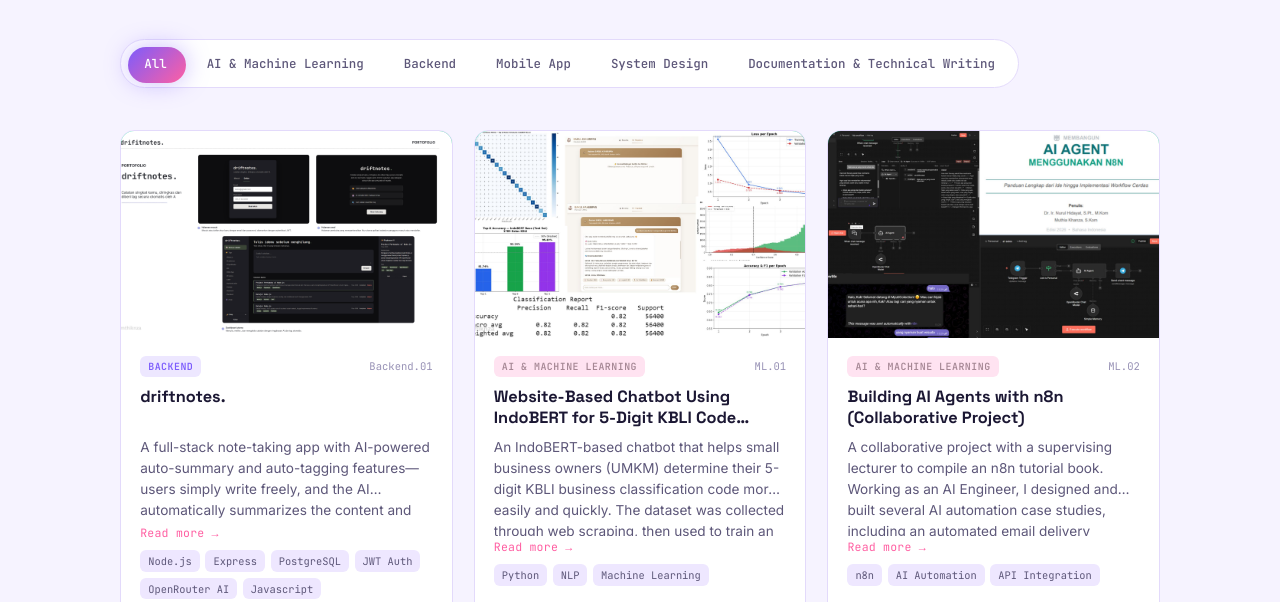
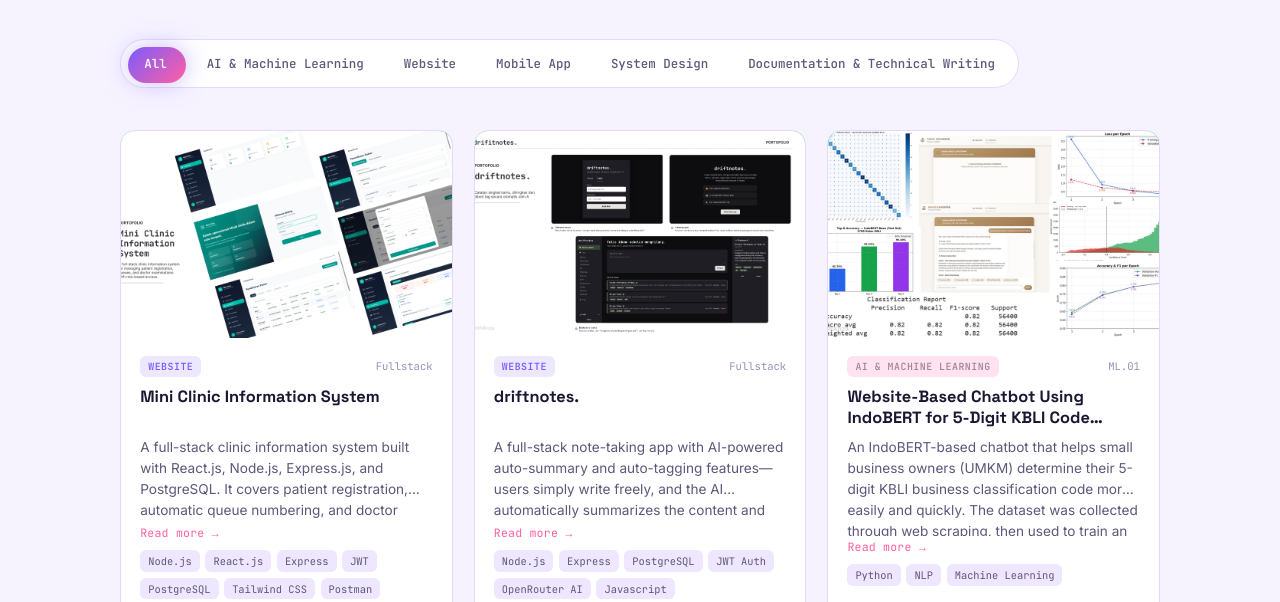
Before and after one commit to Mut127/portofolio, a plain HTML site: page index.html in a window 1280 px wide. Shown: the part 2086-2688 px from the top of the page. Drawn offline with Linux system fonts and the light colour scheme.

Commit message:
add new project

```diff
--- a/index.html
+++ b/index.html
@@ -62,7 +62,7 @@
       <!-- <div class="eyebrow reveal in">Open to full-time work</div> -->
       <h1 class="hero-name reveal in">Muthia<br><em>Khanza</em></h1>
       <div class="role-line reveal in"><span id="role-text">AI Enthusiast</span><span class="cursor"></span></div>
-      <p class="hero-sub reveal in">Fresh Informatics graduate passionate about artificial intelligence, backend engineering, and system design, building intelligent, scalable, and reliable software for real-world problems.</p>
+      <p class="hero-sub reveal in">Fresh Informatics graduate passionate about artificial intelligence, website development, and system design, building intelligent, scalable, and reliable software for real-world problems.</p>
       <div class="hero-cta reveal in">
         <a href="#projects" class="btn-primary">See My Projects →</a>
         <a href="#contact" class="btn-secondary">Contact Me</a>
@@ -91,7 +91,7 @@
 </div>
     <div class="about-grid">
       <div class="about-text reveal">
-  <p>I'm Muthia Khanza, an Informatics graduate from Universitas Jenderal Soedirman, focused on Artificial Intelligence, System Design, Backend Development, Data, and Machine Learning. I love turning ideas into apps people actually use.</p>
+  <p>I'm Muthia Khanza, an Informatics graduate from Universitas Jenderal Soedirman, focused on Artificial Intelligence, System Design, Website Development, Data, and Machine Learning. I love turning ideas into apps people actually use.</p>
 
   <p>At <strong>BPS Tasikmalaya City</strong>, I built an AI chatbot for KBLI code classification. At <strong>Diskominfo Tasikmalaya Regency</strong>, I developed a Laravel-based knowledge management system for internal operations.</p>
 
@@ -108,7 +108,7 @@
         </div>
         <div class="info-row">
           <div class="info-icon"><svg viewBox="0 0 24 24"><path d="M13 2 3 14h7l-1 8 10-12h-7l1-8z"/></svg></div>
-          <div><div class="info-label">Focus</div><div class="info-value">Backend Developer | AI Enthusiast | Data & ML | System Design | Technical Writer | Informatics Graduate</div></div>
+          <div><div class="info-label">Focus</div><div class="info-value">Website Developer | AI Enthusiast | Data & ML | System Design | Technical Writer | Informatics Graduate</div></div>
         </div>
         <div class="info-row">
           <div class="info-icon"><svg viewBox="0 0 24 24"><path d="M4 4h16c1.1 0 2 .9 2 2v12c0 1.1-.9 2-2 2H4c-1.1 0-2-.9-2-2V6c0-1.1.9-2 2-2z"/><polyline points="22,6 12,13 2,6"/></svg></div>
@@ -125,7 +125,7 @@
     <div class="section-title reveal">Tools</div>
         <div class="skill-groups">
       <div class="reveal">
-        <div class="skill-group-title"><span class="num">01</span> Backend & Web</div>
+        <div class="skill-group-title"><span class="num">01</span> Website & Web</div>
         <div class="skills-wrap">
           <div class="skill-badge"><span class="dot"></span>Laravel</div>
           <div class="skill-badge"><span class="dot"></span>Livewire</div>
@@ -174,7 +174,7 @@
       <div class="filter-highlight" id="filter-highlight"></div>
       <button class="filter-pill active" data-filter="all">All</button>
       <button class="filter-pill" data-filter="ml">AI & Machine Learning</button>
-      <button class="filter-pill" data-filter="backend">Backend</button>
+      <button class="filter-pill" data-filter="website">Website</button>
       <button class="filter-pill" data-filter="mobile">Mobile App</button>
       <button class="filter-pill" data-filter="design">System Design</button>
       <button class="filter-pill" data-filter="docs">Documentation & Technical Writing</button>
@@ -182,8 +182,30 @@
 
     <div class="projects-grid" id="projects-grid">
 
+        <div class="project-card reveal" data-cat="website">
+        <div class="project-thumb" onclick="openLightbox('','Mini Clinic Information System')">
+          <div class="thumb-art" style="background:linear-gradient(135deg,#1FE0A6,#0FA37D)">
+            <span class="thumb-code"><img src="image/27.png" alt="Mini Clinic Information System."></span>
+          </div>
+        </div>
+        <div class="project-body">
+          <div class="project-top">
+            <span class="project-badge badge-website">Website</span>
+            <span class="project-index">Fullstack</span>
+          </div>
+          <div class="project-name">Mini Clinic Information System</div>
+          <p class="project-desc">A full-stack clinic information system built with React.js, Node.js, Express.js, and PostgreSQL. It covers patient registration, automatic queue numbering, and doctor examinations using the SOAP method, with JWT authentication and role-based access for administrators, doctors, and registration officers. The REST API is documented and tested with Postman.</p>
+          <div class="project-stack"><span class="stack-tag">Node.js</span><span class="stack-tag">React.js</span><span class="stack-tag">Express</span><span class="stack-tag">JWT</span><span class="stack-tag">PostgreSQL</span><span class="stack-tag">Tailwind CSS</span><span class="stack-tag">Postman</span></div>
+          <a href="https://github.com/Mut127/mini-clinic-information-system.git" target="_blank" class="project-github">
+            <svg viewBox="0 0 24 24"><path d="M12 2C6.477 2 2 6.484 2 12.017c0 4.425 2.865 8.18 6.839 9.504.5.092.682-.217.682-.483 0-.237-.008-.868-.013-1.703-2.782.605-3.369-1.343-3.369-1.343-.454-1.158-1.11-1.466-1.11-1.466-.908-.62.069-.608.069-.608 1.003.07 1.531 1.032 1.531 1.032.892 1.53 2.341 1.088 2.91.832.092-.647.35-1.088.636-1.338-2.22-.253-4.555-1.113-4.555-4.951 0-1.093.39-1.988 1.029-2.688-.103-.253-.446-1.272.098-2.65 0 0 .84-.27 2.75 1.026A9.564 9.564 0 0 1 12 6.844a9.59 9.59 0 0 1 2.504.337c1.909-1.296 2.747-1.027 2.747-1.027.546 1.379.202 2.398.1 2.651.64.7 1.028 1.595 1.028 2.688 0 3.848-2.339 4.695-4.566 4.943.359.309.678.92.678 1.855 0 1.338-.012 2.419-.012 2.747 0 .268.18.58.688.482A10.02 10.02 0 0 0 22 12.017C22 6.484 17.522 2 12 2z"/></svg>
+            View The Project
+          </a>
+        </div>
+      </div>
+
+
         <!-- ML.01 -->
-      <div class="project-card reveal" data-cat="backend">
+      <div class="project-card reveal" data-cat="website">
         <div class="project-thumb" onclick="openLightbox('','driftnotes.')">
           <div class="thumb-art" style="background:linear-gradient(135deg,#1FE0A6,#0FA37D)">
             <span class="thumb-code"><img src="image/26.png" alt="driftnotes."></span>
@@ -191,8 +213,8 @@
         </div>
         <div class="project-body">
           <div class="project-top">
-            <span class="project-badge badge-backend">Backend</span>
-            <span class="project-index">Backend.01</span>
+            <span class="project-badge badge-website">Website</span>
+            <span class="project-index">Fullstack</span>
           </div>
           <div class="project-name">driftnotes.</div>
           <p class="project-desc">A full-stack note-taking app with AI-powered auto-summary and auto-tagging features—users simply write freely, and the AI automatically summarizes the content and categorizes it using tags. Built with Node.js, Express, PostgreSQL (Supabase), and LLM integration via the OpenRouter API.
@@ -316,7 +338,7 @@
       </div>
 
       <!-- BE -->
-      <div class="project-card reveal" data-cat="backend">
+      <div class="project-card reveal" data-cat="website">
         <div class="project-thumb" onclick="openLightbox('','SIMPAN - Government Knowledge Management System')">
           <div class="thumb-art" style="background:linear-gradient(135deg,#7C5CFC,#4B2FD9)">
             <span class="thumb-code"><img src="image/5.jpg" alt="SIMPAN"></span>
@@ -324,8 +346,8 @@
         </div>
         <div class="project-body">
           <div class="project-top">
-            <span class="project-badge badge-backend">Backend</span>
-            <span class="project-index">BE.01</span>
+            <span class="project-badge badge-website">Website</span>
+            <span class="project-index">Backend</span>
           </div>
           <div class="project-name">SIMPAN - Government Knowledge Management System</div>
           <p class="project-desc">SIMPAN (Government Knowledge Storage System) is a knowledge management system built following BRIN's directive to every regional Diskominfo office, now actively used by 3-5 divisions at Diskominfo Tasikmalaya City. Built with Laravel 11 and Livewire for real-time interaction features such as comments and document sharing. I served as backend developer, building full CRUD functionality that improved internal workflow efficiency by 40-50%.</p>
@@ -361,7 +383,7 @@
 
 
       <!-- BE -->
-      <div class="project-card reveal" data-cat="backend">
+      <div class="project-card reveal" data-cat="website">
         <div class="project-thumb" onclick="openLightbox('','SI PERIKSA - Complaint Management System')">
           <div class="thumb-art" style="background:linear-gradient(135deg,#7C5CFC,#4B2FD9)">
             <span class="thumb-code"><img src="image/6.jpg" alt="SI PERIKSA"></span>
@@ -369,8 +391,8 @@
         </div>
         <div class="project-body">
           <div class="project-top">
-            <span class="project-badge badge-backend">Backend</span>
-            <span class="project-index">BE.02</span>
+            <span class="project-badge badge-website">Website</span>
+            <span class="project-index">Frontend</span>
           </div>
           <div class="project-name">SI PERIKSA</div>
           <p class="project-desc">SI PERIKSA (Complaint, Critique & Suggestion Information System) is a web application built with Laravel 11 as a Web Programming course project. It is used by faculty students to report incidents experienced on campus and submit critiques and suggestions about campus policies, with a clear workflow from submission and status tracking through to complaint resolution.</p>
@@ -450,7 +472,7 @@
       </div>
 
       <!-- SYS.06 -->
-      <div class="project-card reveal" data-cat="backend">
+      <div class="project-card reveal" data-cat="website">
         <div class="project-thumb" onclick="openLightbox('','Employee Management ERP')">
           <div class="thumb-art" style="background:linear-gradient(135deg,#7C5CFC,#4B2FD9)">
             <span class="thumb-code"><img src="image/12.jpg" alt="Employee Management ERP"></span>
@@ -458,8 +480,8 @@
         </div>
         <div class="project-body">
           <div class="project-top">
-            <span class="project-badge badge-backend">Backend</span>
-            <span class="project-index">BE.03</span>
+            <span class="project-badge badge-website">Website</span>
+            <span class="project-index">Backend</span>
           </div>
           <div class="project-name">Employee Management ERP</div>
           <p class="project-desc">A web-based ERP application for employee management, built with Laravel as a coursework project. Includes leave request submission, employee attendance tracking, and performance evaluation features, with a well-organized data structure and clear organizational workflow across roles and divisions.</p>
@@ -472,7 +494,7 @@
       </div>
 
       <!-- Static Website -->
-      <div class="project-card reveal" data-cat="backend">
+      <div class="project-card reveal" data-cat="website">
         <div class="project-thumb" onclick="openLightbox('','Cooking Kita')">
           <div class="thumb-art" style="background:linear-gradient(135deg,#7C5CFC,#4B2FD9)">
             <span class="thumb-code"><img src="image/2.jpg" alt="Cooking Kita"></span>
@@ -480,8 +502,8 @@
         </div>
         <div class="project-body">
           <div class="project-top">
-            <span class="project-badge badge-backend">Website</span>
-            <span class="project-index">Web</span>
+            <span class="project-badge badge-website">Website</span>
+            <span class="project-index">Web Dev</span>
           </div>
           <div class="project-name">Cooking Kita</div>
           <p class="project-desc">A recipe catalog website built with pure HTML, CSS, and JavaScript as an early coursework project (2nd semester). Built together with a team, with one key idea being a video in the hero section to give a more lively and engaging first impression. This project was an early step in understanding the fundamentals of static web development and responsive interface design.</p>
@@ -494,7 +516,7 @@
       </div>
 
       <!-- Portfolio -->
-      <div class="project-card reveal" data-cat="backend">
+      <div class="project-card reveal" data-cat="website">
         <div class="project-thumb" onclick="openLightbox('','Muthia Khanza Portfolio Website')">
           <div class="thumb-art" style="background:linear-gradient(135deg,#7C5CFC,#4B2FD9)">
             <span class="thumb-code"><img src="image/24.png" alt="Muthia Khanza Portfolio Website"></span>
@@ -502,8 +524,8 @@
         </div>
         <div class="project-body">
           <div class="project-top">
-            <span class="project-badge badge-backend">Website</span>
-            <span class="project-index">Web</span>
+            <span class="project-badge badge-website">Website</span>
+            <span class="project-index">Fullstack</span>
           </div>
           <div class="project-name">Muthia Khanza Portfolio Website</div>
           <p class="project-desc">A personal portfolio website built with pure HTML, CSS, and JavaScript to showcase my profile, skills, and the collection of projects I've worked on. Designed with a clean, responsive layout, including scroll-reveal animations and an interactive hero section, as a digital representation of my journey and skills in technology.</p>
--- a/style.css
+++ b/style.css
@@ -574,7 +574,7 @@
   }
   .badge-ml{background:#FFE3F1; color:#a68895}
   .badge-mobile{background:#DFFAF1; color:var(--green)}
-  .badge-backend{background:#EDE7FF; color:var(--accent)}
+  .badge-website{background:#EDE7FF; color:var(--accent)}
   .badge-design{background:#cae8ef; color:var(--accent)}
   .badge-docs{background:#efc8f1; color:#9c69b6}
   .project-index{font-family:'JetBrains Mono',monospace; font-size:.66rem; color:var(--ink-faint)}
```
Also changed, not shown: image/27.png (added).
